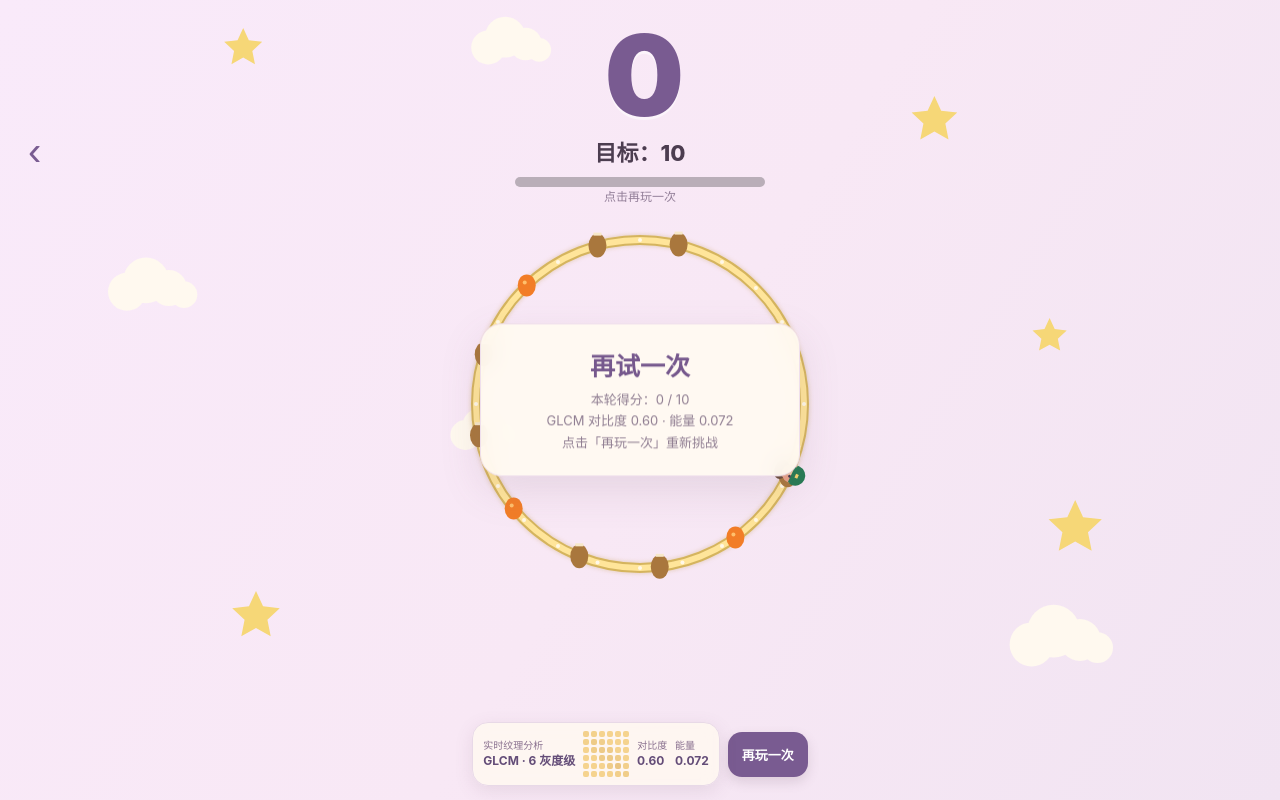
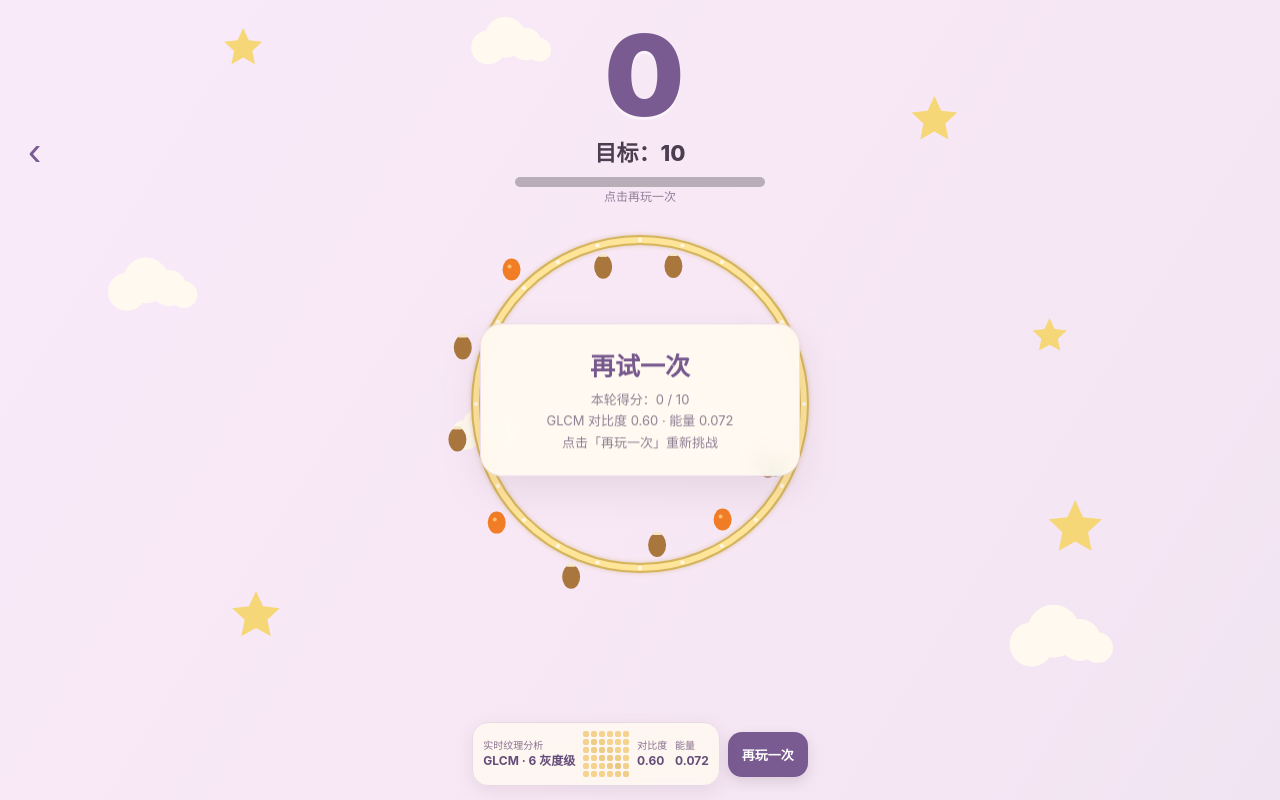
Before and after one commit to yuxie809/packet-lens, a plain HTML site: page glcm-ring-jump/index.html in a window 1280 px wide. Both pictures are taken after a click on the button "开始游戏". Drawn offline with Linux system fonts and the light colour scheme.

Commit message:
Change ring runner to inner/outer lane switching

```diff
--- a/glcm-ring-jump/index.html
+++ b/glcm-ring-jump/index.html
@@ -3,20 +3,20 @@
 </style></head><body><canvas id="scene"></canvas><div class="hud"><div class="score" id="score">0</div><div class="target">目标：10</div><div class="progress"><div class="fill" id="fill"></div></div></div><button class="back" id="back">‹</button><div class="tip" id="tip">轻点屏幕，让小骑士跃过障碍</div><div class="bottom"><div class="glcm"><div class="glcm-label">实时纹理分析<b>GLCM · 6 灰度级</b></div><div class="mini" id="mini"></div><div class="glcm-label">对比度<b id="contrast">—</b></div><div class="glcm-label">能量<b id="energy">—</b></div></div><button class="action" id="start">开始游戏</button></div><div class="toast" id="toast"><h1>跃环出发</h1><p>沿着星环奔跑，点击屏幕跳过坚果障碍。<br>地面纹理生成灰度共生矩阵，<br>并影响本轮跳跃力度。</p></div>
 <script>
 (()=>{
-const c=document.querySelector('#scene'),x=c.getContext('2d'),$=id=>document.getElementById(id);let w,h,dpr,cx,cy,R,angle=-1.05,run=false,ended=false,jump=0,score=0,last=0,speed=.78,power=.72,items=[],mat=[],feat={contrast:0,energy:0},raf=0;
+const c=document.querySelector('#scene'),x=c.getContext('2d'),$=id=>document.getElementById(id);let w,h,dpr,cx,cy,R,angle=-1.05,run=false,ended=false,track=0,targetTrack=0,score=0,last=0,speed=.78,items=[],mat=[],feat={contrast:0,energy:0},raf=0;
 const tau=Math.PI*2;
 function resize(){dpr=Math.min(devicePixelRatio||1,2);w=innerWidth;h=innerHeight;c.width=w*dpr;c.height=h*dpr;x.setTransform(dpr,0,0,dpr,0,0);cx=w/2;cy=h*.505;R=Math.min(w*.355,h*.205,175);draw()}
 addEventListener('resize',resize);
 function glcm(seed=Math.random()*20){let a=Array.from({length:20},(_,y)=>Array.from({length:30},(_,z)=>Math.max(0,Math.min(5,Math.floor((Math.sin(z*.55+seed)*.8+Math.cos(y*.7-seed)*.5+Math.sin((z+y)*.27)*.35+(Math.random()-.5)*.4+1.6)/3.2*6)))));mat=Array.from({length:6},()=>Array(6).fill(0));let n=0;for(let y=0;y<a.length;y++)for(let z=0;z<a[0].length-1;z++){mat[a[y][z]][a[y][z+1]]++;n++}mat=mat.map(r=>r.map(v=>v/n));let con=0,en=0,hom=0;for(let i=0;i<6;i++)for(let j=0;j<6;j++){let p=mat[i][j];con+=(i-j)**2*p;en+=p*p;hom+=p/(1+Math.abs(i-j))}feat={contrast:con,energy:en};power=Math.max(.62,Math.min(.95,.66+con*.018+(hom-.35)*.12));$('contrast').textContent=con.toFixed(2);$('energy').textContent=en.toFixed(3);$('mini').innerHTML='';mat.flat().forEach(v=>{let e=document.createElement('i');e.style.background='rgb('+Math.round(245-v*90)+','+Math.round(211-v*105)+','+Math.round(142-v*85)+')';$('mini').append(e)})}
-function reset(){cancelAnimationFrame(raf);angle=-1.05;jump=0;score=0;speed=.78;run=true;ended=false;items=[];for(let i=0;i<10;i++)items.push({a:(angle+1.5+i*.5+tau)%tau,type:i%3===1?'glow':'nut',hit:false});glcm();$('score').textContent='0';$('fill').style.width='0%';$('start').textContent='跳跃';$('toast').classList.add('hide');$('tip').textContent='点击任意位置跳跃 · 避开障碍';last=performance.now();raf=requestAnimationFrame(loop)}
-function hop(){if(!run){if(ended)reset();return}if(jump<=0)jump=power}
+function reset(){cancelAnimationFrame(raf);angle=-1.05;track=0;targetTrack=0;score=0;speed=.78;run=true;ended=false;items=[];for(let i=0;i<10;i++)items.push({a:(angle+1.5+i*.5+tau)%tau,lane:(i+Math.floor(Math.random()*2))%2,type:i%3===1?'glow':'nut',hit:false});glcm();$('score').textContent='0';$('fill').style.width='0%';$('start').textContent='切换轨道';$('toast').classList.add('hide');$('tip').textContent='点击切换内外圈 · 躲避对应轨道障碍';last=performance.now();raf=requestAnimationFrame(loop)}
+function hop(){if(!run){if(ended)reset();else reset();return}targetTrack=targetTrack===0?1:0}
 function pos(a,r){return{x:cx+Math.cos(a)*r,y:cy+Math.sin(a)*r}}
 function cloud(a,b,s){x.save();x.translate(a,b);x.scale(s,s);x.fillStyle='#fff9ef';x.beginPath();x.arc(-28,4,20,0,Math.PI*2);x.arc(-8,-8,24,0,Math.PI*2);x.arc(16,0,19,0,Math.PI*2);x.arc(32,7,14,0,Math.PI*2);x.fill();x.restore()}
 function star(a,b,r){x.save();x.translate(a,b);x.fillStyle='#f6d777';x.beginPath();for(let i=0;i<10;i++){let q=-Math.PI/2+i*Math.PI/5,v=i%2?r*.48:r;x.lineTo(Math.cos(q)*v,Math.sin(q)*v)}x.closePath();x.fill();x.restore()}
 function knight(a,b,ang,air){x.save();x.translate(a,b-(air?13:0));x.rotate(ang+Math.PI/2);x.fillStyle='#6b4c3c';x.beginPath();x.ellipse(0,8,10,7,0,0,Math.PI*2);x.fill();x.fillStyle='#e9a18a';x.beginPath();x.arc(0,-2,9,0,Math.PI*2);x.fill();x.fillStyle='#f4c6a2';x.beginPath();x.arc(-2,-4,6,0,Math.PI*2);x.fill();x.fillStyle='#267b54';x.beginPath();x.arc(0,-7,10,Math.PI,Math.PI*2);x.lineTo(10,-5);x.lineTo(-10,-5);x.fill();x.fillRect(-8,-7,17,4);x.fillStyle='#f7d36e';x.fillRect(-2,-10,4,3);x.fillStyle='#49394c';x.beginPath();x.arc(3,-2,1.4,0,Math.PI*2);x.fill();x.restore()}
-function draw(){if(!w)return;x.clearRect(0,0,w,h);let g=x.createLinearGradient(0,0,w,h);g.addColorStop(0,'#f9eafa');g.addColorStop(.52,'#f8e8f5');g.addColorStop(1,'#f1e4f2');x.fillStyle=g;x.fillRect(0,0,w,h);star(w*.19,h*.06,20);star(w*.73,h*.15,24);star(w*.84,h*.66,28);star(w*.2,h*.77,25);star(w*.82,h*.42,18);cloud(w*.4,h*.055,.85);cloud(w*.12,h*.36,.95);cloud(w*.83,h*.8,1.1);cloud(w*.38,h*.54,.75);x.save();x.shadowColor='#caa65d55';x.shadowBlur=5;x.beginPath();x.arc(cx,cy,R,0,tau);x.strokeStyle='#d7b75f';x.lineWidth=10;x.stroke();x.beginPath();x.arc(cx,cy,R,0,tau);x.strokeStyle='#ffe59a';x.lineWidth=6;x.stroke();x.restore();for(let i=0;i<24;i++){let p=pos(i*tau/24,R);x.fillStyle='#fff8e8';x.beginPath();x.arc(p.x,p.y,2,0,tau);x.fill()}for(let it of items){let p=pos(it.a,R);if(it.type==='nut'){x.fillStyle='#a9773d';x.beginPath();x.ellipse(p.x,p.y,9,12,0,0,tau);x.fill();x.fillStyle='#f7e8c9';x.fillRect(p.x-4,p.y-13,8,3)}else{x.fillStyle='#f27d27';x.beginPath();x.ellipse(p.x,p.y,9,11,0,0,tau);x.fill();x.fillStyle='#ffc06c';x.beginPath();x.arc(p.x-2,p.y-3,2,0,tau);x.fill()}}let p=pos(angle,R);knight(p.x,p.y,angle,jump>0)}
+function draw(){if(!w)return;x.clearRect(0,0,w,h);let g=x.createLinearGradient(0,0,w,h);g.addColorStop(0,'#f9eafa');g.addColorStop(.52,'#f8e8f5');g.addColorStop(1,'#f1e4f2');x.fillStyle=g;x.fillRect(0,0,w,h);star(w*.19,h*.06,20);star(w*.73,h*.15,24);star(w*.84,h*.66,28);star(w*.2,h*.77,25);star(w*.82,h*.42,18);cloud(w*.4,h*.055,.85);cloud(w*.12,h*.36,.95);cloud(w*.83,h*.8,1.1);cloud(w*.38,h*.54,.75);x.save();x.shadowColor='#caa65d55';x.shadowBlur=5;x.beginPath();x.arc(cx,cy,R,0,tau);x.strokeStyle='#d7b75f';x.lineWidth=10;x.stroke();x.beginPath();x.arc(cx,cy,R,0,tau);x.strokeStyle='#ffe59a';x.lineWidth=6;x.stroke();x.restore();for(let i=0;i<24;i++){let p=pos(i*tau/24,R);x.fillStyle='#fff8e8';x.beginPath();x.arc(p.x,p.y,2,0,tau);x.fill()}for(let it of items){let p=pos(it.a,R+(it.lane?22:-22));if(it.type==='nut'){x.fillStyle='#a9773d';x.beginPath();x.ellipse(p.x,p.y,9,12,0,0,tau);x.fill();x.fillStyle='#f7e8c9';x.fillRect(p.x-4,p.y-13,8,3)}else{x.fillStyle='#f27d27';x.beginPath();x.ellipse(p.x,p.y,9,11,0,0,tau);x.fill();x.fillStyle='#ffc06c';x.beginPath();x.arc(p.x-2,p.y-3,2,0,tau);x.fill()}}let p=pos(angle,R+(track?22:-22));knight(p.x,p.y,angle,false)}
 function finish(){run=false;ended=true;$('start').textContent='再玩一次';$('tip').textContent='点击再玩一次';$('toast').classList.remove('hide');$('toast').innerHTML='<h1>'+(score>=10?'成功抵达！':'再试一次')+'</h1><p>本轮得分：'+score+' / 10<br>GLCM 对比度 '+feat.contrast.toFixed(2)+' · 能量 '+feat.energy.toFixed(3)+'<br>点击「再玩一次」重新挑战</p>'}
-function loop(t){if(!run)return;let dt=Math.min(.04,(t-last)/1000);last=t;let old=angle;angle=(angle+speed*dt)%tau;if(jump>0)jump=Math.max(0,jump-dt);for(let it of items){let d=(it.a-old+tau)%tau;if(!it.hit&&d<speed*dt+.012){it.hit=true;if(jump<=.04){finish();break}score++;$('score').textContent=score;$('fill').style.width=(score*10)+'%';if(score%3===0)glcm()}}if(score>=10)finish();if(run)draw();raf=requestAnimationFrame(loop)}
+function loop(t){if(!run)return;let dt=Math.min(.04,(t-last)/1000);last=t;let old=angle;angle=(angle+speed*dt)%tau;track+=(targetTrack-track)*Math.min(1,dt*10);for(let it of items){let d=(it.a-old+tau)%tau;if(!it.hit&&d<speed*dt+.012){it.hit=true;if(Math.abs(it.lane-track)<.48){finish();break}score++;$('score').textContent=score;$('fill').style.width=(score*10)+'%';if(score%3===0)glcm()}}if(score>=10)finish();if(run)draw();raf=requestAnimationFrame(loop)}
 c.addEventListener('pointerdown',e=>{e.preventDefault();hop()},{passive:false});$('start').addEventListener('click',()=>{if(!run)reset();else hop()});$('back').addEventListener('click',()=>{if(run){run=false;$('start').textContent='继续';$('tip').textContent='已暂停 · 点击继续'}else reset()});addEventListener('keydown',e=>{if(e.code==='Space'||e.code==='ArrowUp'){e.preventDefault();hop()}});glcm(3.14);resize();draw();
 })();
 </script></body></html>
```
